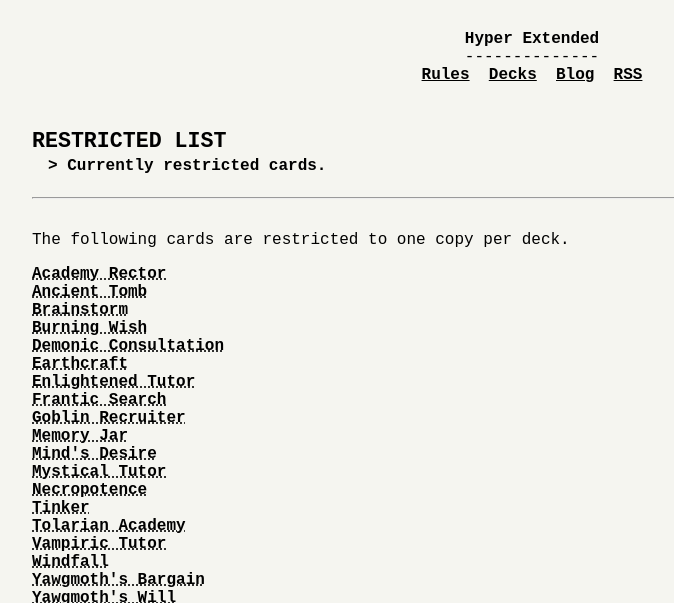
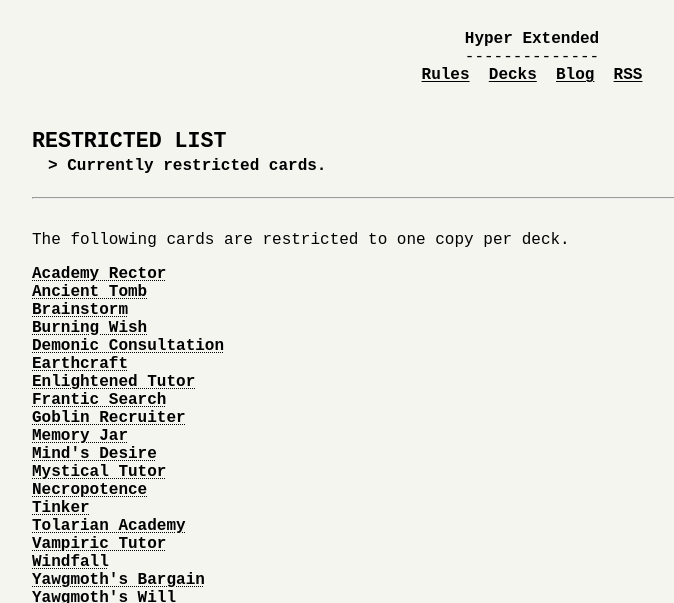
Before and after one commit to hypermtg/hextended.com, a Jekyll site: the page built from _pages/restricted-list.md, in a window 1280 px wide. Shown: the top 603 px of the page, without its empty margins (108-782 px from the left). Built offline with Jekyll 4.4.1, drawn with Linux system fonts in a browser that asks for light colours; grey boxes are pictures that could not be loaded.

Commit message:
misc: modify text underline styling

```diff
--- a/_sass/_common.scss
+++ b/_sass/_common.scss
@@ -1 +1,6 @@
 $base-font-family: Monospace, Courier;
+
+a {
+    text-underline-offset: 0.1em;
+    text-decoration-thickness: 0.075em;
+}
```
